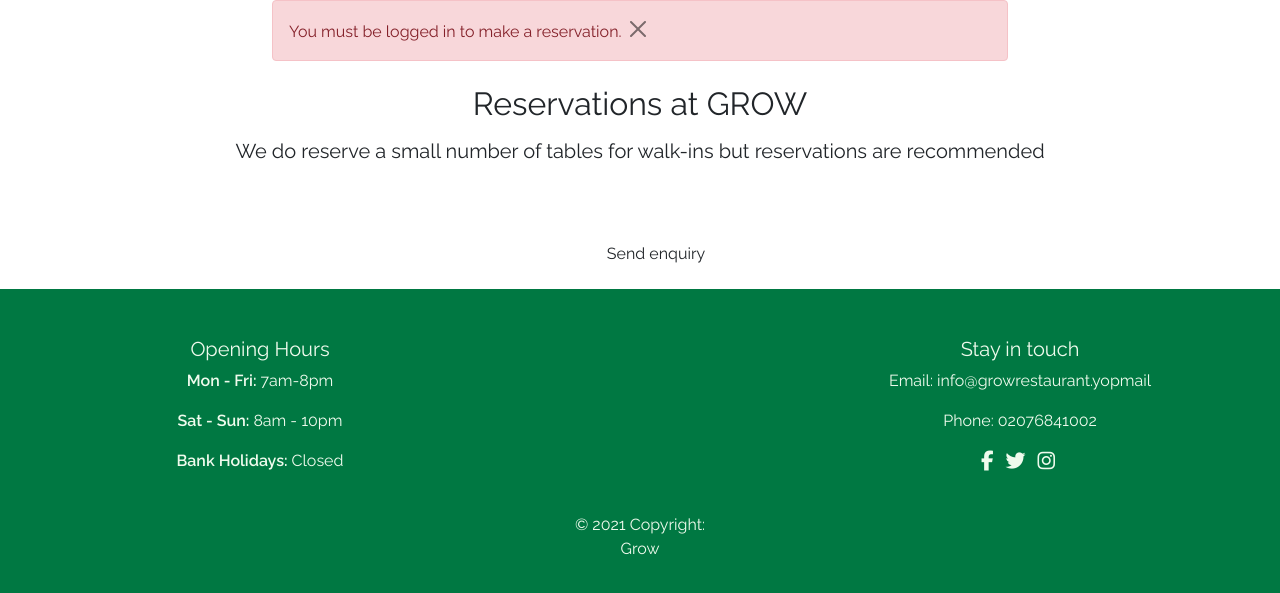
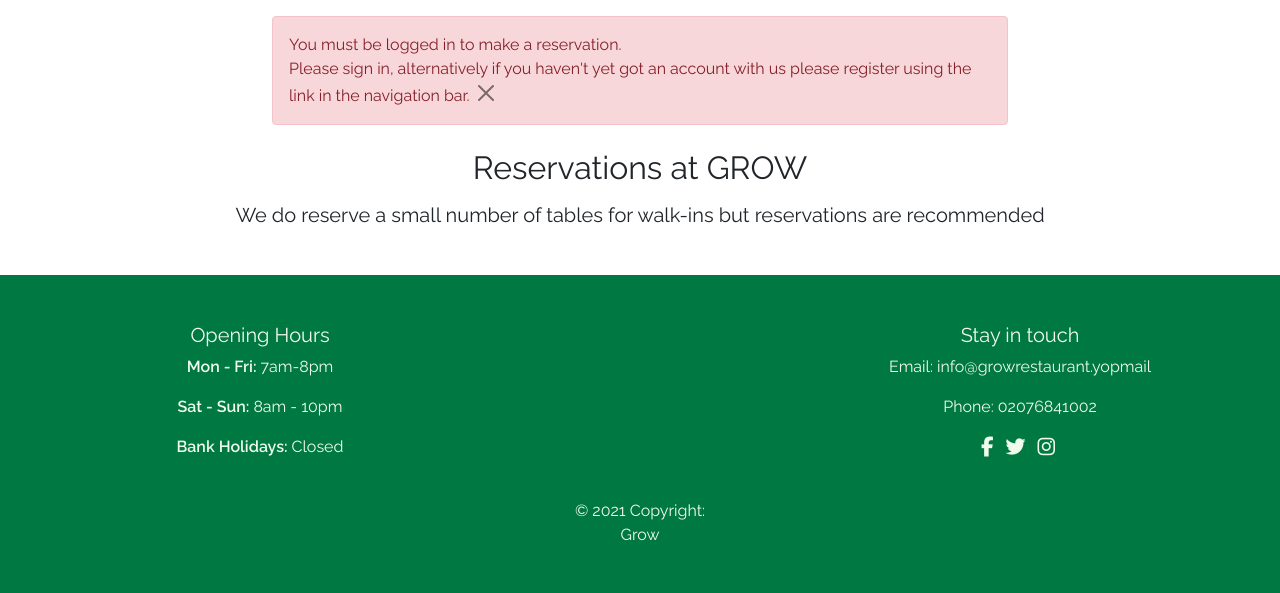
Before and after one commit to daisygunn/grow-restaurant, a Django app: page /reservations/ in a window 1280 px wide. Shown: the part 321-914 px from the top of the page. After the commit the page ends 862 px from the top, so only its background shows below. Run offline with Django 3.2, Linux system fonts and the light colour scheme; some libraries are stand-ins or nearby versions.

Commit message:
Add js code to hide .full-form to prevent enquiries being sent if user is not logged in

```diff
--- a/reservations/views.py
+++ b/reservations/views.py
@@ -26,7 +26,9 @@ class ReservationsEnquiry(View):
                 )
         else:
             messages.add_message(
-                        request, messages.ERROR, "You must be logged in to make a reservation.")
+                        request, messages.ERROR,
+                        "You must be logged in to make a reservation. <br> Please sign in, alternatively\
+                        if you haven't yet got an account with us please register using the link in the navigation bar.")
 
         logger.warning("Get request")
         return render(
--- a/static/css/style.css
+++ b/static/css/style.css
@@ -12,6 +12,10 @@ font-family: 'Raleway', sans-serif; */
 body {
     font-family: 'Raleway', sans-serif;
 
+}
+
+.hidden {
+    display: none;
 }
 /* Navbar */
 
--- a/static/js/script.js
+++ b/static/js/script.js
@@ -1,25 +1,11 @@
 // Reservation form
 
-// $(document).ready(function() {
-//     console.log('Working')
+$(document).ready(function() {
+    console.log('Working')
 
-// $('.full-form').submit(function (e) {
-//     console.log('submitted')
-//     e.preventDefault;
-//     date_input = $("#id_requested_date").val
-//     console.log(date_input)
-//     if (e.result == true) {
-//         $("#authenticated_list").addClass("hidden");
-//         alert("This form was submitted!")
-//     }
-//   });
-
-//     $(".submit-button").on("click", function() {
-//         var reservation_form = $(".full-form")
-//         if (reservation_form in request == 'POST'):
-//             console.log("Submitted")
-//             date_input = $("#id_requested_date").val
-//             console.log(date_input)
-//             // $(".full-form").addClass("hidden");
-//     });
-// });
+    // Hide .full-form if user is not logged in
+    if($('#msg.alert-danger').length){
+        console.log('alert exists')
+        $(".full-form").addClass('hidden')
+    }
+});
--- a/templates/base.html
+++ b/templates/base.html
@@ -82,7 +82,7 @@
 
     <!-- Messages/Alerts -->
     <div class="container">
-        <div class="row">
+        <div class="row mt-3">
             <div class="col-md-8 offset-md-2">
                     {% for message in messages %}
                     <div class="alert {{ message.tags }} alert dismissable fade show" id="msg" role="alert">
```
